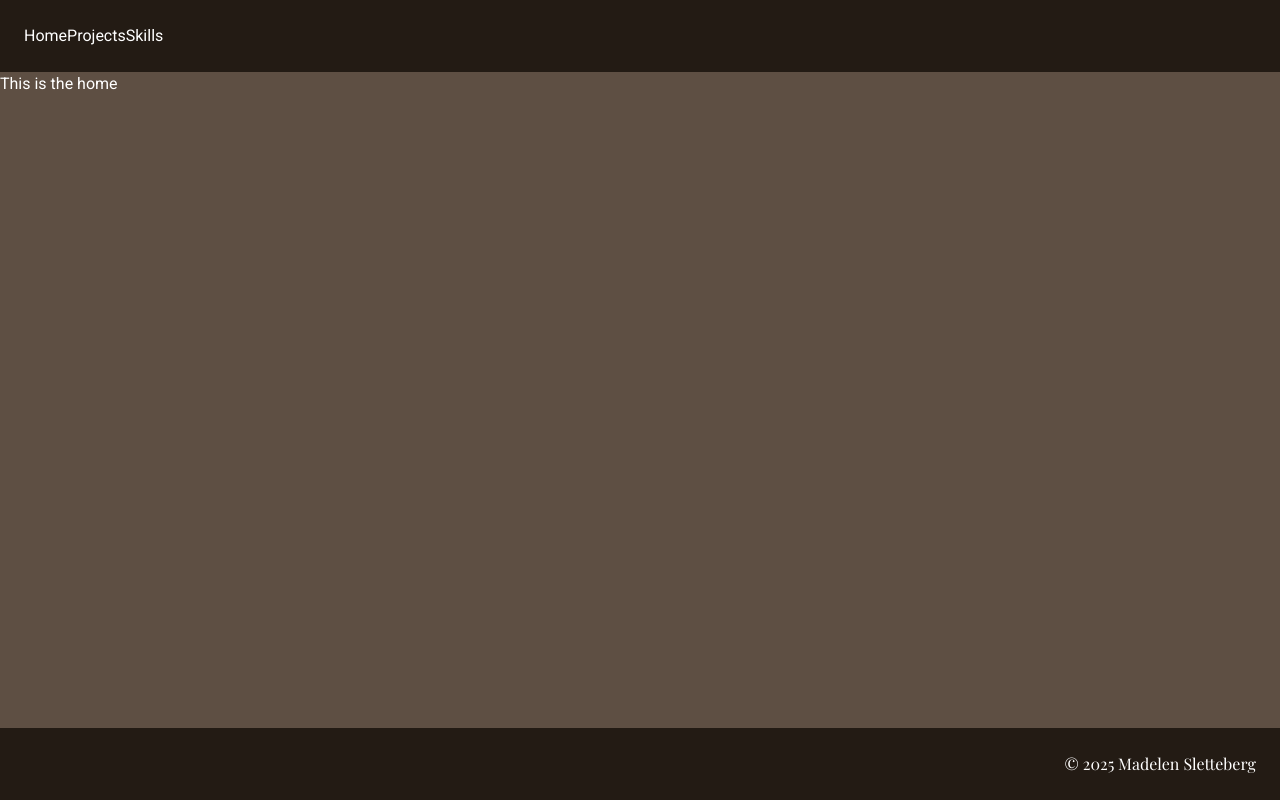
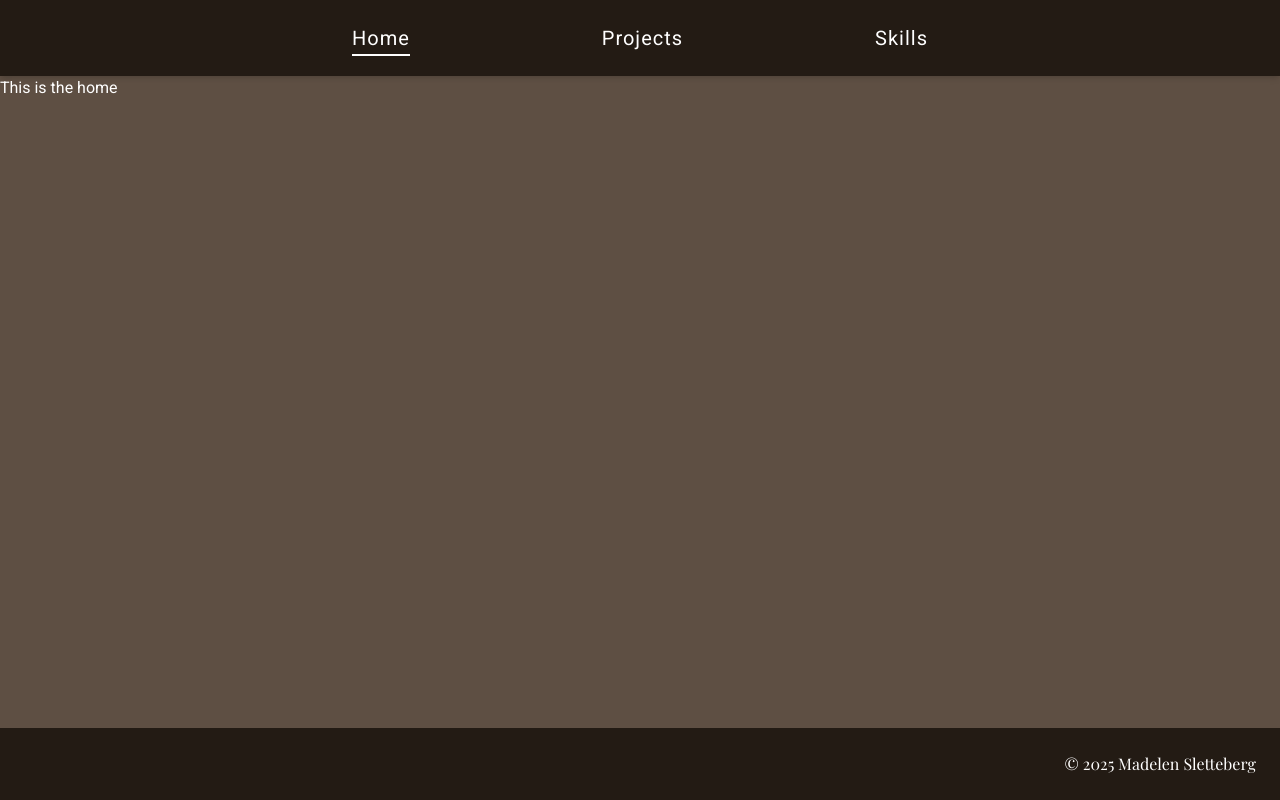
Before and after one commit to maddipaddi/maddipaddi, a React (Vite) app: page / in a window 1280 px wide. Built offline with nearby package versions, Linux system fonts and the light colour scheme; a web font is replaced by a local one.

Commit message:
feat: add hover and active effects to the navlinks

```diff
--- a/src/components/layout/Header.jsx
+++ b/src/components/layout/Header.jsx
@@ -2,11 +2,38 @@ import { NavLink } from "react-router";
 
 export default function Header() {
   return (
-    <header className="bg-primary p-6">
-      <nav className="">
-        <NavLink to={"/"}>Home</NavLink>
-        <NavLink to={"/projects"}>Projects</NavLink>
-        <NavLink to={"/skills"}>Skills</NavLink>
+    <header className="bg-primary p-6 shadow-md">
+      <nav className="flex justify-between max-w-xl text-xl m-auto">
+        <NavLink
+          to={"/"}
+          className={({ isActive }) =>
+            `relative tracking-wider after:content-[''] after:absolute after:left-0 after:-bottom-1 after:h-[2px] after:bg-white after:transition-all after:duration-300 transition-transform active:scale-95 ${
+              isActive ? "after:w-full" : "after:w-0 hover:after:w-full"
+            }`
+          }
+        >
+          Home
+        </NavLink>
+        <NavLink
+          to={"/projects"}
+          className={({ isActive }) =>
+            `relative tracking-wider after:content-[''] after:absolute after:left-0 after:-bottom-1 after:h-[2px] after:bg-white after:transition-all after:duration-300 transition-transform active:scale-95 ${
+              isActive ? "after:w-full" : "after:w-0 hover:after:w-full"
+            }`
+          }
+        >
+          Projects
+        </NavLink>
+        <NavLink
+          to={"/skills"}
+          className={({ isActive }) =>
+            `relative tracking-wider after:content-[''] after:absolute after:left-0 after:-bottom-1 after:h-[2px] after:bg-white after:transition-all after:duration-300 transition-transform active:scale-95 ${
+              isActive ? "after:w-full" : "after:w-0 hover:after:w-full"
+            }`
+          }
+        >
+          Skills
+        </NavLink>
       </nav>
     </header>
   );
```
